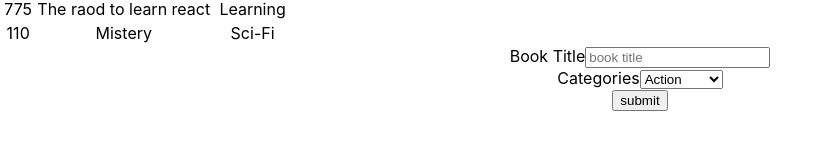
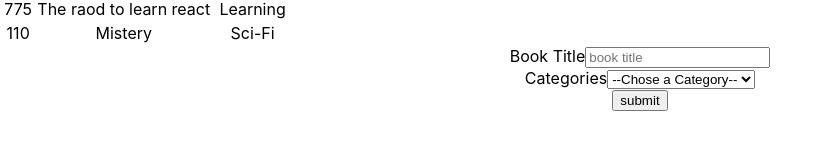
Before and after one commit to Theophile-Kango/redux-bookstore, a React (Create React App) app: page / in a window 1280 px wide. Shown: the part 148-300 px from the top of the page, without its empty margins (0-829 px from the left). Built offline with nearby package versions, Linux system fonts and the light colour scheme.

Commit message:
Add the onChange event to the BooksForm component

```diff
--- a/src/containers/BooksForm.js
+++ b/src/containers/BooksForm.js
@@ -11,16 +11,34 @@ export default class BooksForm extends Component{
     }
   }
 
+  handleChange = (event) => {
+    const {name, value} = event.target;
+    this.setState({[name]: value});
+  }
+
   render(){
     const options = ['Action', 'Biography', 'History', 'Horror', 'Kids', 'Learning', 'Sci-Fi'];
     return (
       <form>
         <label htmlFor="title">Book Title</label>
-        <input id="title" name="title" type="text" placeholder="book title" />
+        <input
+          id="title"
+          name="title"
+          type="text"
+          placeholder="book title"
+          value={this.state.title}
+          onChange={this.handleChange}
+        />
         <br />
         <label htmlFor="category">Categories</label>
-        <select id="category">
-          {options.map(option => (<option key={option}>{option}</option>))}
+        <select
+          id="category"
+          name="category"
+          onChange={this.handleChange}
+          value={this.state.category}
+        >
+          <option>--Chose a Category--</option>
+          {options.map(option => (<option value={option} key={option}>{option}</option>))}
         </select>
         <br />
         <button type="submit">submit</button>
--- a/src/containers/BooksList.js
+++ b/src/containers/BooksList.js
@@ -15,8 +15,8 @@ function BooksList({ books }) {
       </thead>
       <tbody>
         {
-            books.map(book => (<Book key={book.id} book={book} />))
-          }
+          books.map(book => (<Book key={book.id} book={book} />))
+        }
       </tbody>
     </table>
   );
```
